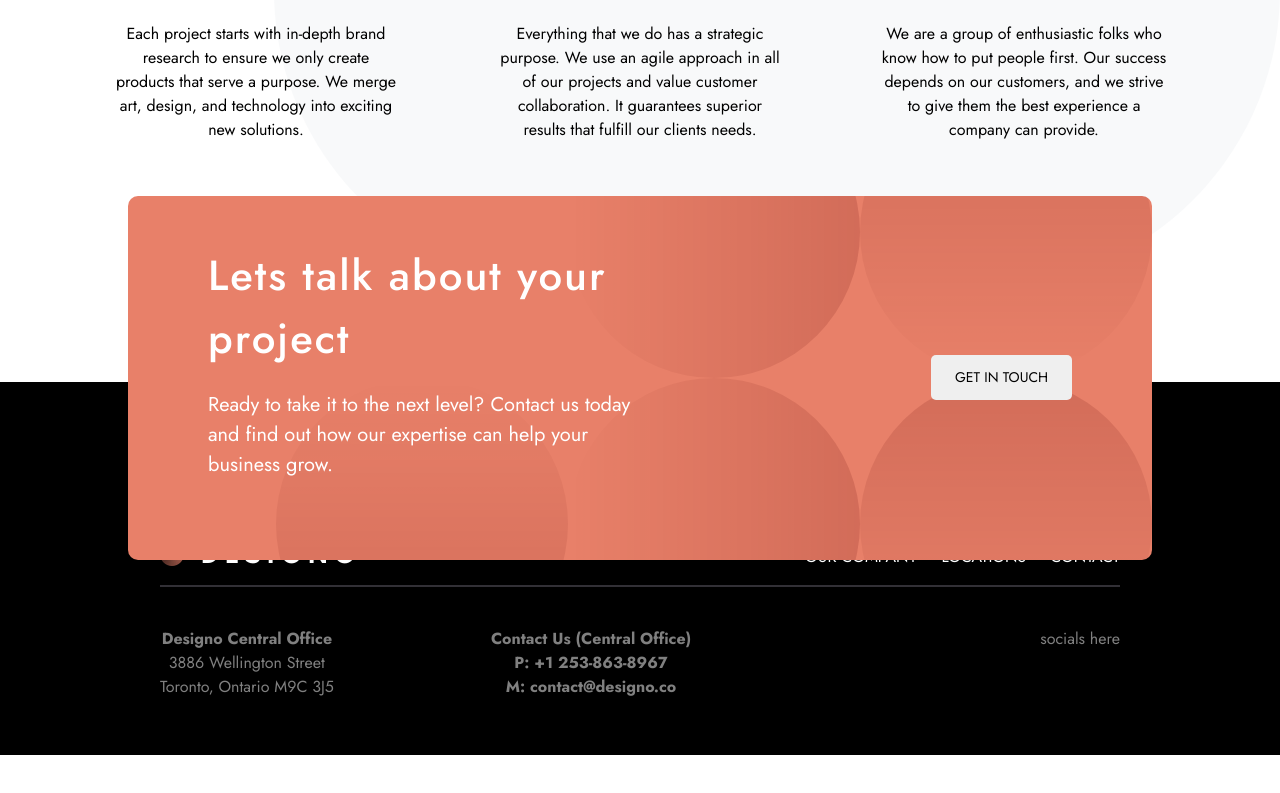
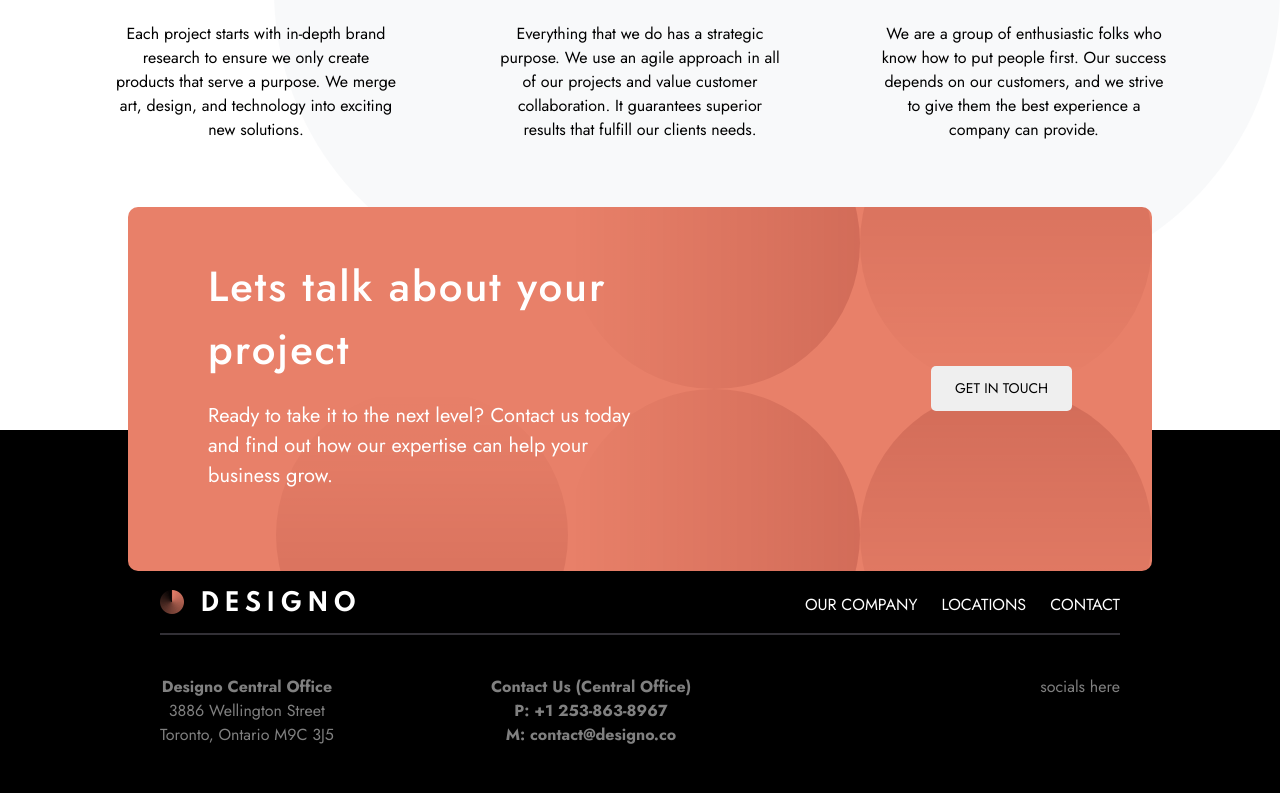
Before and after one commit to codyivy0/FM-designo-multi-page, a React app: page / in a window 1280 px wide. Shown: the part 1616-2409 px from the top of the page. Before the commit the page ends 2371 px from the top, so only its background shows below. Built offline with nearby package versions, Linux system fonts and the light colour scheme; the HTML template or start-up script is replaced by a standard one.

Commit message:
fix card responsiveness on tablet

```diff
--- a/src/Components/FooterWithCard/FooterWithCard.module.css
+++ b/src/Components/FooterWithCard/FooterWithCard.module.css
@@ -82,7 +82,7 @@ footer .footerContactInfo {
     margin-top: 15rem;
   }
   .footerCard {
-    padding-inline: 10rem;
+    padding-inline: 5rem;
     top: -50%;
   }
   .footerCard h1 {
@@ -117,7 +117,7 @@ footer .footerContactInfo {
 @media (min-width: 1100px) {
   footer {
     padding-inline: 10rem;
-    margin-top: 5rem;
+    margin-top: 8rem;
   }
   .footerContactInfo > :nth-child(2) {
     margin-right: 12rem;
@@ -129,6 +129,7 @@ footer .footerContactInfo {
     align-items: center;
     width: 80%;
     padding-inline: 5rem;
+    top: -60%;
   }
   .footerCard div {
     width: 50%;
```
